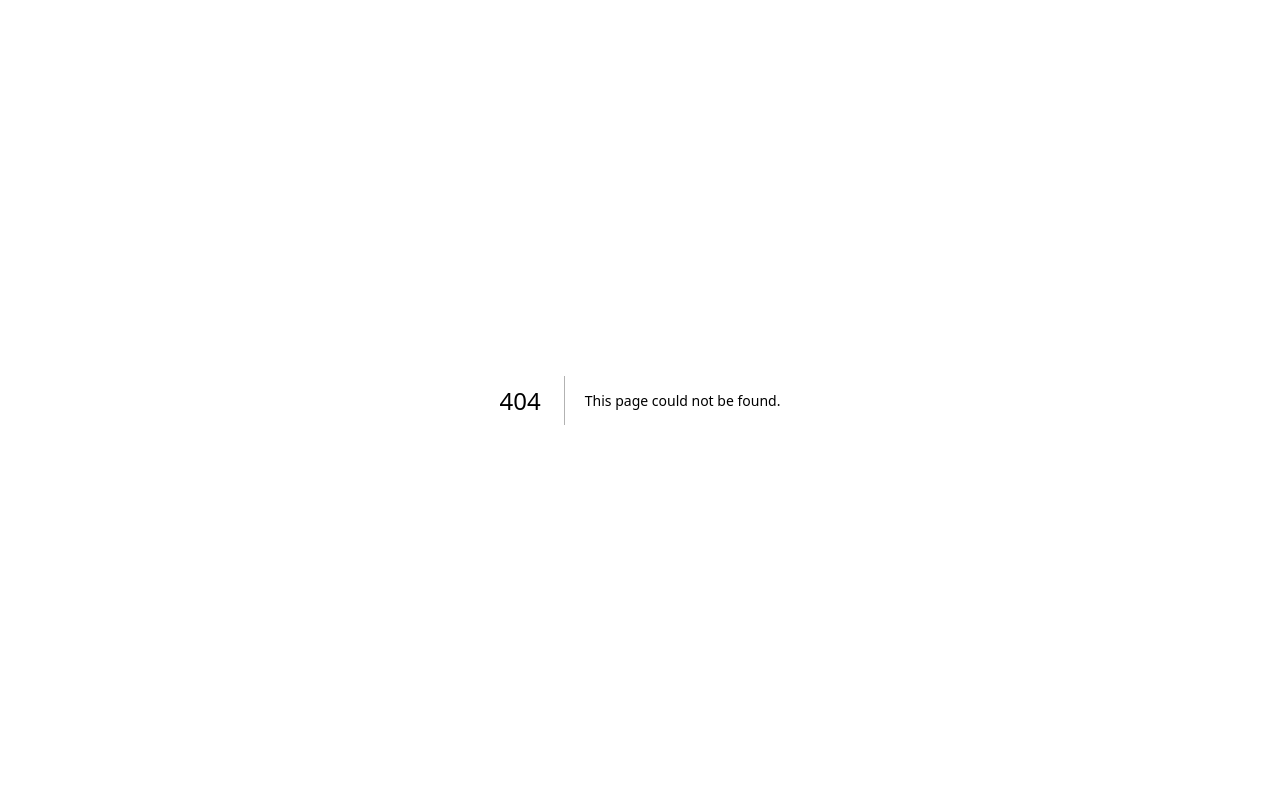
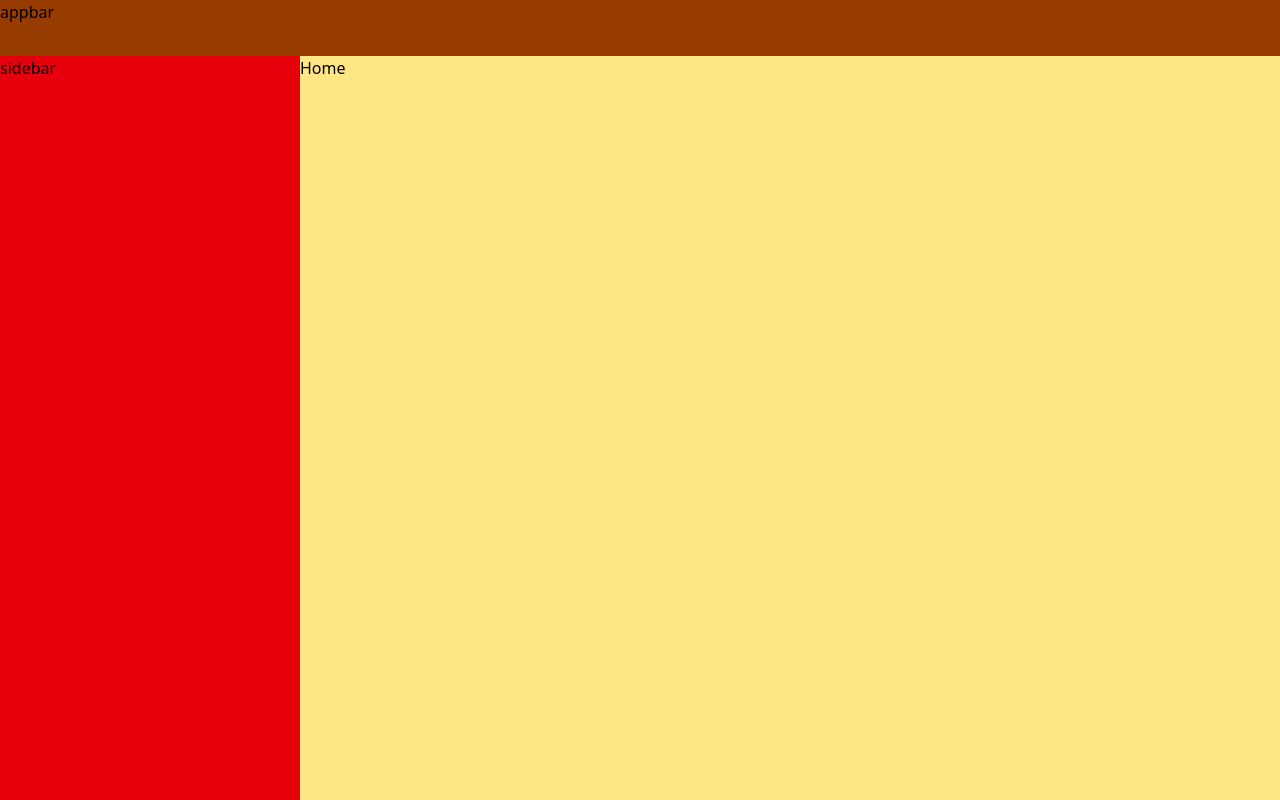
Before and after one commit to basurahan/threads-web, a Next.js app: page /home in a window 1280 px wide. Before the commit this address had no page. Built offline with nearby package versions, Linux system fonts and the light colour scheme.

Commit message:
feature: home layout (wip)

```diff
--- /dev/null
+++ b/src/app/home/layout.tsx
@@ -0,0 +1,11 @@
+import React from "react";
+
+export default function Layout({ children }: { children: React.ReactNode }) {
+    return (
+        <div className="grid grid-cols-[300px_1fr] grid-rows-[56px_1fr] h-full bg-amber-200">
+            <div className="col-span-2 bg-amber-800">appbar</div>
+            <nav className="bg-red-600 h-full">sidebar</nav>
+            <div className="">{children}</div>
+        </div>
+    )
+}
--- /dev/null
+++ b/src/app/home/page.tsx
@@ -0,0 +1,7 @@
+export default function Page() {
+    return (
+        <div>
+            Home
+        </div>
+    )
+}
--- a/src/app/login/form.tsx
+++ b/src/app/login/form.tsx
@@ -25,7 +25,7 @@ export default function LoginForm() {
     }, [state.message?.id])
 
     return (
-        <form action={formAction} className="w-full md:w-md mx-4 my-12">
+        <form action={formAction} className="w-full md:w-md mx-4 mt-12 mb-[200px]">
             <ToastContainer />
 
             <div className="flex justify-center">
--- a/src/app/login/page.tsx
+++ b/src/app/login/page.tsx
@@ -2,7 +2,7 @@ import LoginForm from '@/app/login/form'
 
 export default async function Page() {
     return (
-        <div className="min-h-screen flex justify-center">
+        <div className="min-h-full flex justify-center">
             <LoginForm />
         </div>
     )
--- a/src/app/register/page.tsx
+++ b/src/app/register/page.tsx
@@ -2,7 +2,7 @@ import RegistrationForm from '@/app/register/form'
 
 export default async function Page() {
     return (
-        <div className="min-h-screen flex justify-center ">
+        <div className="min-h-full flex justify-center ">
             <RegistrationForm />
         </div>
     )
--- a/src/app/theme.css
+++ b/src/app/theme.css
@@ -4,6 +4,10 @@
 	--toastify-color-light: var(--md-sys-color-primary);
 	--toastify-text-color-light: var(--md-sys-color-on-primary);
 } */
+
+body, html {
+	height: 100%;
+}
 
 .ref {
 	--md-ref-typeface-weight-regular: 400;
```
